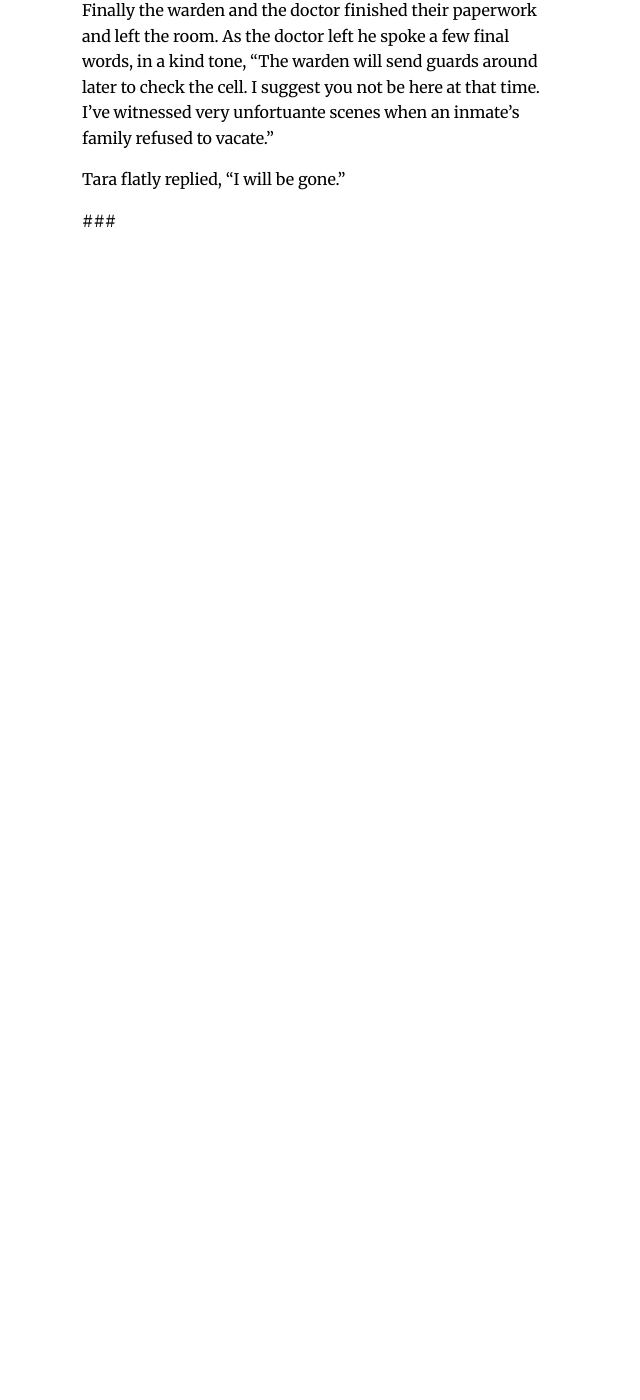
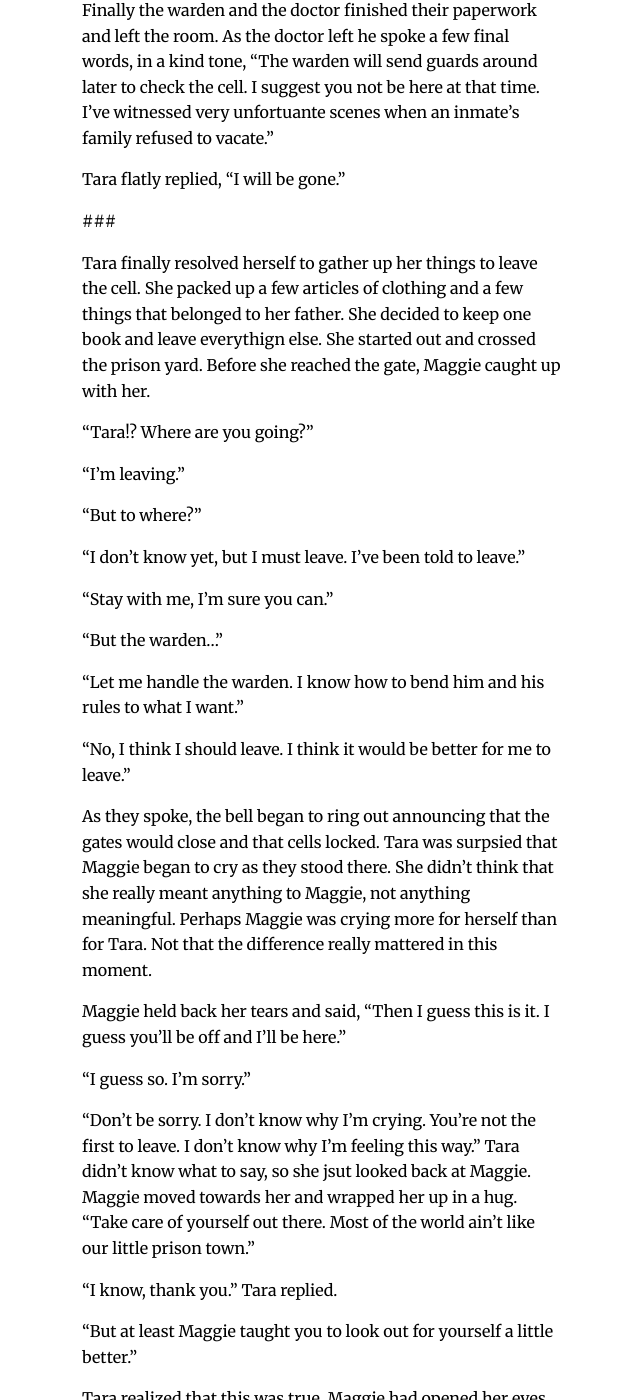
Before and after one commit to brodieaustin/avalon-novel, a Jekyll site: the page built from index.markdown, in a window 1280 px wide and 1400 px high, scrolled down 83058 px. Shown: the whole window, without its empty margins (318-958 px from the left). Built offline with Jekyll 4.4.1, drawn with Linux system fonts in a browser that asks for light colours; before the commit the page ends 83325 px from its top, so only the background shows below that; some of the changed text lies outside the part shown.

Commit message:
28635 words

```diff
--- a/index.markdown
+++ b/index.markdown
@@ -1447,3 +1447,39 @@ Finally the warden and the doctor finished their paperwork and left the room. As
 Tara flatly replied, "I will be gone."
 
 ###
+
+Tara finally resolved herself to gather up her things to leave the cell. She packed up a few articles of clothing and a few things that belonged to her father. She decided to keep one book and leave everythign else. She started out and crossed the prison yard. Before she reached the gate, Maggie caught up with her.
+
+"Tara!? Where are you going?"
+
+"I'm leaving."
+
+"But to where?"
+
+"I don't know yet, but I must leave. I've been told to leave."
+
+"Stay with me, I'm sure you can."
+
+"But the warden..."
+
+"Let me handle the warden. I know how to bend him and his rules to what I want."
+
+"No, I think I should leave. I think it would be better for me to leave."
+
+As they spoke, the bell began to ring out announcing that the gates would close and that cells locked. Tara was surpsied that Maggie began to cry as they stood there. She didn't think that she really meant anything to Maggie, not anything meaningful. Perhaps Maggie was crying more for herself than for Tara. Not that the difference really mattered in this moment.
+
+Maggie held back her tears and said, "Then I guess this is it. I guess you'll be off and I'll be here."
+
+"I guess so. I'm sorry."
+
+"Don't be sorry. I don't know why I'm crying. You're not the first to leave. I don't know why I'm feeling this way." Tara didn't know what to say, so she jsut looked back at Maggie. Maggie moved towards her and wrapped her up in a hug. "Take care of yourself out there. Most of the world ain't like our little prison town."
+
+"I know, thank you." Tara replied.
+
+"But at least Maggie taught you to look out for yourself a little better."
+
+Tara realized that this was true. Maggie had opened her eyes to how the world worked and made her a little better equiped to survive in it. "Yes you did and I'll never forget you for it."
+
+One of the prison guard lumbered towards them, "Gates closing soon," he said gruffly. Tara realized that the ringing bells had become more emphatic. "Come on now," the guard said.
+
+Tara gave Magge one more hug and slipped through what remained of the gap in teh gate. The lamps on the bridge were being extinguished as Tara crossed. She looked back and could only make out the glow of small fires in the prison windows. Otherwise, it was a hulking shadow in the night that she hoped to never see again.
```
